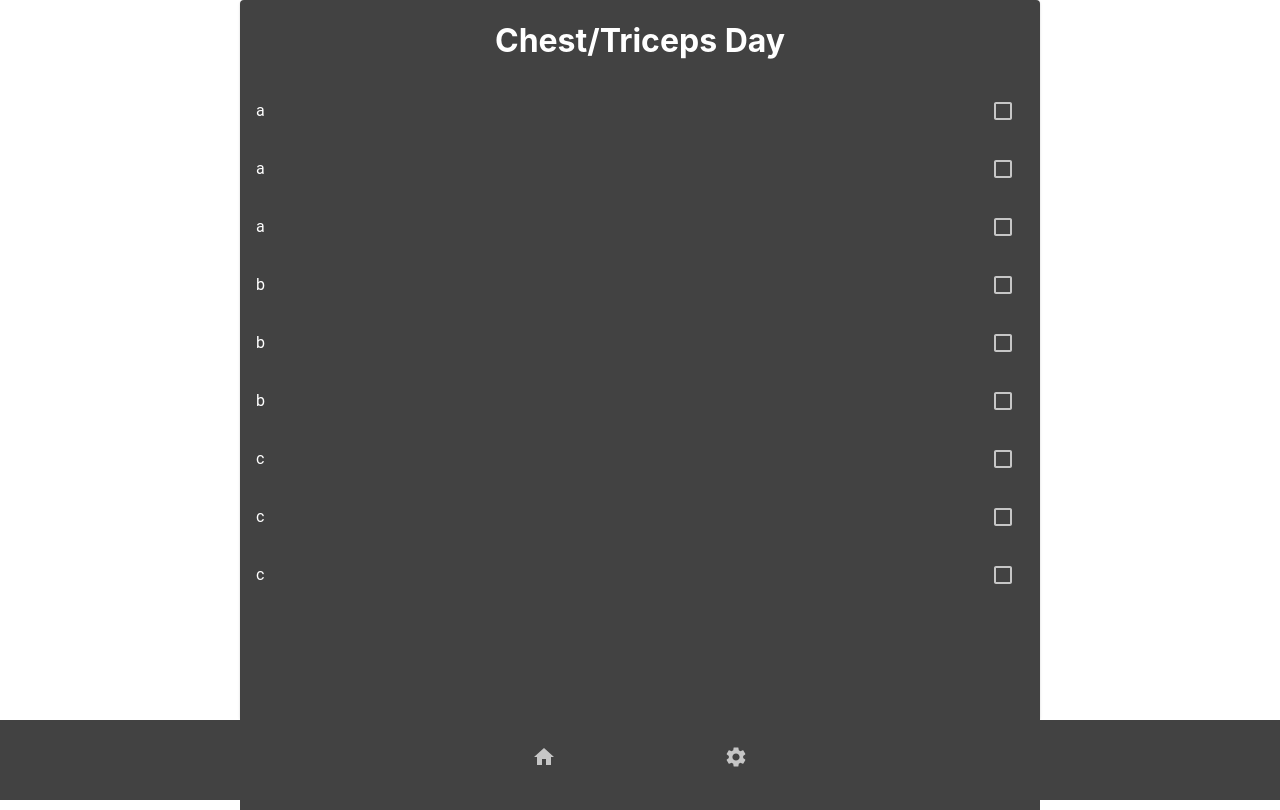
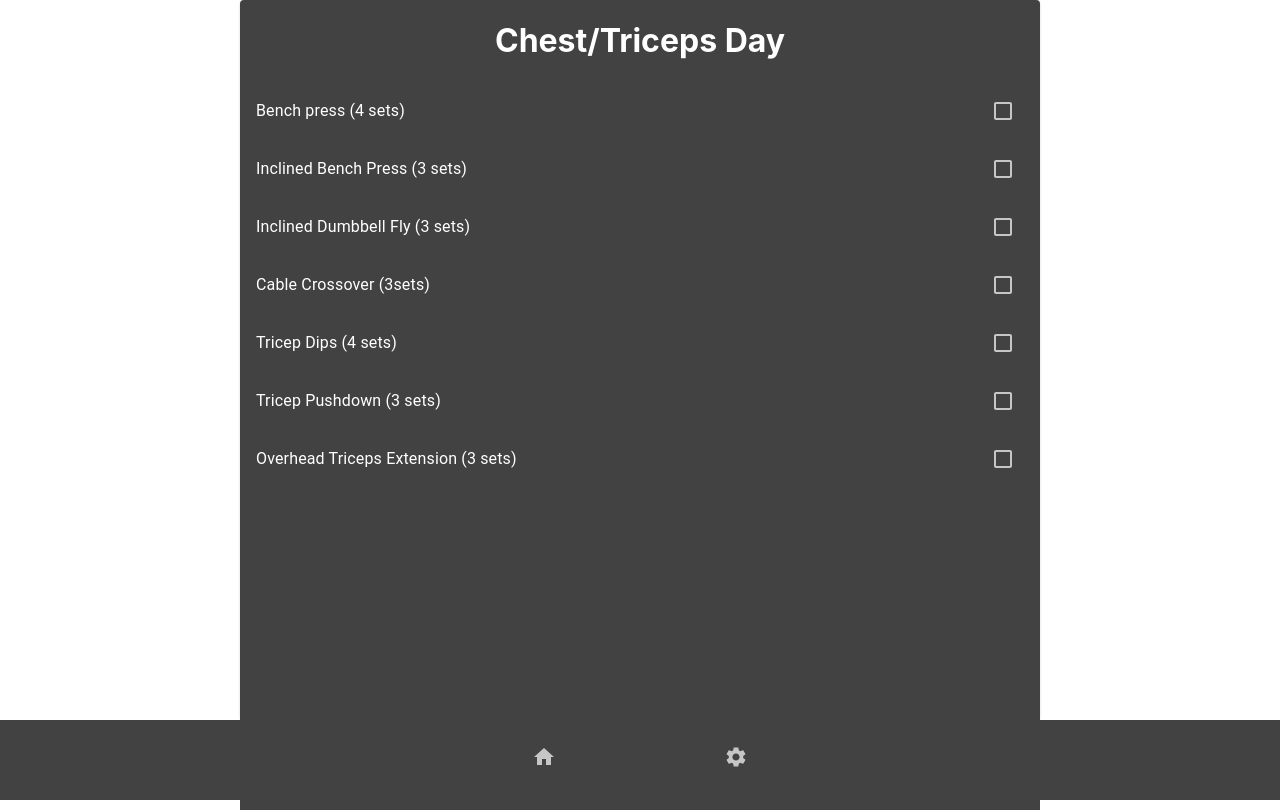
Before and after one commit to charlesinwald/FitnessPWA, a React (Create React App) app: page / in a window 1280 px wide. Both pictures are taken after a click on the item "Chest/Triceps". Built offline with nearby package versions, Linux system fonts and the light colour scheme.

Commit message:
MVP complete

```diff
--- a/src/assets/workouts.json
+++ b/src/assets/workouts.json
@@ -1,30 +1,34 @@
 [
   {
     "id": 1,
-    "img": "https://media.giphy.com/media/xT0xenc4lKQlhf1Ohi/giphy.gif",
-    "title": "Legs",
+    "img": "https://media.giphy.com/media/3oEjHQzhb4758m4p2w/giphy.gif",
+    "title": "Chest/Triceps",
     "cols": 3,
-    "exercises": ["a","b","c"]
+    "exercises": ["Bench press (4 sets)","Inclined Bench Press (3 sets)","Inclined Dumbbell Fly (3 sets)",
+      "Cable Crossover (3sets)", "Tricep Dips (4 sets)", "Tricep Pushdown (3 sets)", "Overhead Triceps Extension (3 sets)"]
   },
   {
     "id": 2,
     "img": "https://media.giphy.com/media/WsFX0H7qz5M1o8VpxH/giphy.gif",
     "title": "Back/Biceps",
     "cols": 3,
-    "exercises": ["a","b","c"]
+    "exercises": ["One-arm Dumbbell Row (4 sets)",
+      "Lat Pulldown (3 sets)","Seated Cable Row (3 sets)",
+    "V-bar Pulldown (3 sets)", "Barbell Curl (4 sets)", "Inclined Dumbbell Hammer Curl (3 sets)", "Cable Hammer Curl (3 sets)"]
   },
   {
     "id": 3,
+    "img": "https://media.giphy.com/media/xT0xenc4lKQlhf1Ohi/giphy.gif",
+    "title": "Legs",
+    "cols": 3,
+    "exercises": ["Squat (4 sets)","Leg Press (3 sets)","Leg Extensions (3 sets)","Deadlift (4 sets)", "Lying Leg Curls (3 sets)"]
+  },
+
+  {
+    "id": 4,
     "img": "https://media.giphy.com/media/kD5Qm68xxDewGaJDgY/giphy.gif",
     "title": "Shoulders",
     "cols": 3,
-    "exercises": ["a","b","c"]
-  },
-  {
-    "id": 4,
-    "img": "https://media.giphy.com/media/3oEjHQzhb4758m4p2w/giphy.gif",
-    "title": "Chest/Triceps",
-    "cols": 3,
-    "exercises": ["a","b","c"]
+    "exercises": ["Dumbbell shoulder press (4 sets)","Front Cable Raise (3 sets)","Standing Lateral Raise (3 sets)", "Back Fly (3 sets)", "Dumbbell Shrug (4 sets)", "Seated/Standing Calf Raise (4 sets)"]
   }
 ]
--- a/src/components/pages/Home.tsx
+++ b/src/components/pages/Home.tsx
@@ -13,7 +13,6 @@ const useStyles = makeStyles((theme: Theme) =>
             overflow: 'hidden',
             backgroundColor: theme.palette.background.paper,
             height: '90vh',
-            // marginBottom: '10vh'
         },
         Grid: {
             // height: '90vh',
--- a/src/components/pages/Settings.tsx
+++ b/src/components/pages/Settings.tsx
@@ -1,5 +1,5 @@
 import React from "react";
-import {CssBaseline, FormControlLabel, Grid, Paper, Switch, Typography} from "@material-ui/core";
+import {CssBaseline, FormControlLabel, Grid, Switch, Typography} from "@material-ui/core";
 import {createStyles, makeStyles, Theme} from "@material-ui/core/styles";
 import {BackButton} from "../ui/BackButton";
 
--- a/src/components/pages/Workout.tsx
+++ b/src/components/pages/Workout.tsx
@@ -1,5 +1,5 @@
 import React from "react";
-import {Grid, List, ListSubheader, Paper, ListItem, ListItemText, Checkbox} from "@material-ui/core";
+import {Grid, List, Paper, ListItem, ListItemText, Checkbox} from "@material-ui/core";
 import {useHistory} from "react-router-dom";
 import {BackButton} from "../ui/BackButton";
 import {createStyles, makeStyles, Theme} from "@material-ui/core/styles";
@@ -54,12 +54,10 @@ export function Workout() {
                     {exercises.map((exercise) => (
                         <li key={exercise} className={classes.listSection}>
                             <ul className={classes.ul}>
-                                {[0, 1, 2].map((item) => (
                                     <ListItem key={exercise}>
                                         <ListItemText primary={exercise} />
-                                        <Checkbox />
+                                        <Checkbox color='primary'/>
                                     </ListItem>
-                                ))}
                             </ul>
                         </li>
                     ))}
```
